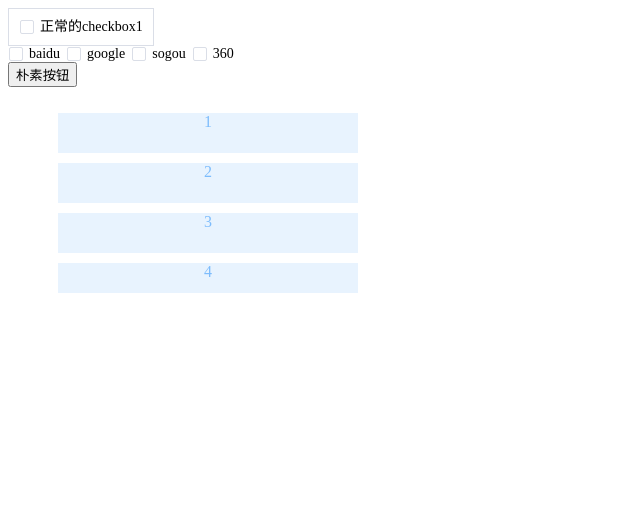
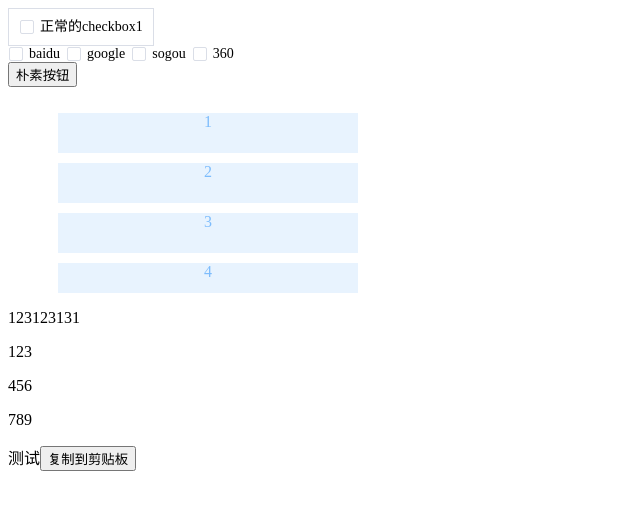
Before and after one commit to weidieba/xhtml-ui, a Vue app: page / in a window 1280 px wide. Shown: the top 510 px of the page, without its empty margins (0-640 px from the left). Built offline with nearby package versions, Linux system fonts and the light colour scheme.

Commit message:
feature(copy): 利用clipboard完成copy组件

```diff
--- a/package.json
+++ b/package.json
@@ -12,6 +12,7 @@
   },
   "main": "lib/xhtml-ui.umd.min.js",
   "dependencies": {
+    "clipboard": "^2.0.8",
     "core-js": "^3.6.5",
     "lodash": "^4.17.20",
     "throttle-debounce": "^3.0.1",
--- /dev/null
+++ b/src/components/copy/copy.vue
@@ -0,0 +1,71 @@
+<template>
+    <span class="x-copy">
+        <slot />
+    </span>
+</template>
+
+<script>
+import Clipboard from 'clipboard';
+export default {
+    name: 'XCopy',
+    props: {
+        kind: {
+            type: String,
+            default: 'ref'
+        },
+        value: {
+            type: String,
+            default: ''
+        }
+    },
+    data() {
+        return {
+            myClipboard: null
+        };
+    },
+    mounted() {
+        let mySlot = this.$slots.default && this.$slots.default[0];
+        let myEl = this.$el.children && this.$el.children[0];
+        console.log(this.$el);
+        if (mySlot && mySlot && this.value) {
+            let that = this;
+            if (that.kind === 'ref') {
+                that.myClipboard = new Clipboard(myEl, {
+                    target() {
+                        return mySlot.context.$refs[that.value].$el
+                            ? mySlot.context.$refs[that.value].$el
+                            : mySlot.context.$refs[that.value];
+                    }
+                });
+            }
+            else if (that.kind === 'target') {
+                that.myClipboard = new Clipboard(myEl, {
+                    target() {
+                        return document.querySelector(that.value);
+                    }
+                });
+            }
+            else if (that.kind === 'text') {
+                that.myClipboard = new Clipboard(myEl, {
+                    text() {
+                        return that.value;
+                    }
+                });
+            }
+            if (that.myClipboard) {
+                that.myClipboard.on('success', function (e) {
+                    that.$emit('success', e);
+                });
+                that.myClipboard.on('error', function (e) {
+                    that.$emit('error', e);
+                });
+            }
+        }
+    },
+    beforeDestroy() {
+        if (this.myClipboard) {
+            this.myClipboard.destroy();
+        }
+    }
+};
+</script>
--- /dev/null
+++ b/src/components/copy/index.js
@@ -0,0 +1,2 @@
+import xCopy from './copy.vue';
+export default xCopy;
--- a/src/views/Home.vue
+++ b/src/views/Home.vue
@@ -43,6 +43,30 @@
             <p v-if="loading">
                 加载中...
             </p>
+            <p class="testcopy">
+                123123131
+            </p>
+            <div ref="copyDiv">
+                <p>123</p>
+                <p>456</p>
+                <p>789</p>
+            </div>
+            <x-copy
+                kind="text"
+                value="123"
+                @success="handleCopy"
+            >
+                <span>测试</span>
+            </x-copy>
+            <x-copy
+                kind="ref"
+                value="copyDiv"
+                @success="handleCopy"
+            >
+                <x-button kind="primary">
+                    复制到剪贴板
+                </x-button>
+            </x-copy>
         </div>
     </div>
 </template>
@@ -65,6 +89,10 @@ export default {
         };
     },
     methods: {
+        handleCopy(e) {
+            console.log('wocao', e);
+            e.clearSelection();
+        },
         handleScroll() {
             this.loading = true;
             setTimeout(() => {
```
Also changed, not shown: src/components/index.js (+5 -2 lines), 1 other file (tests, documents, lock files or other folders).
